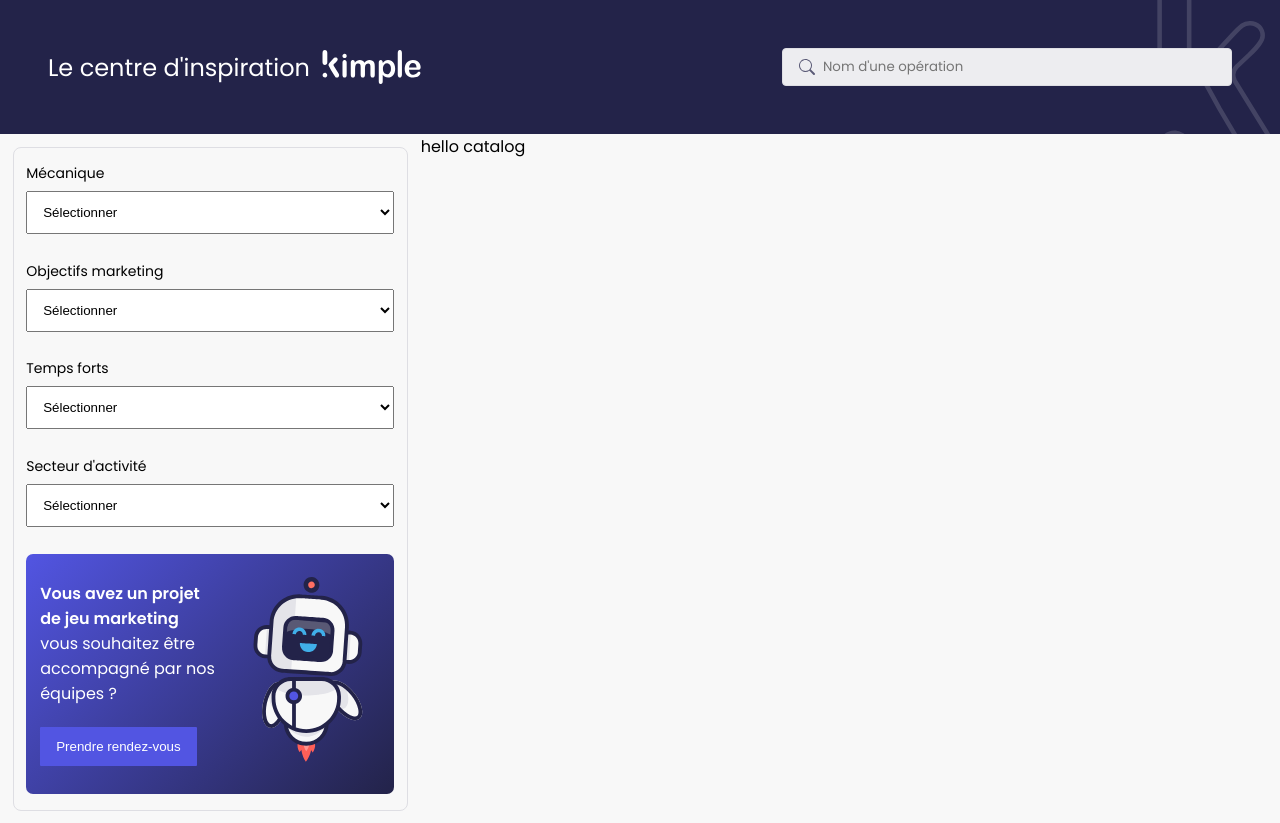
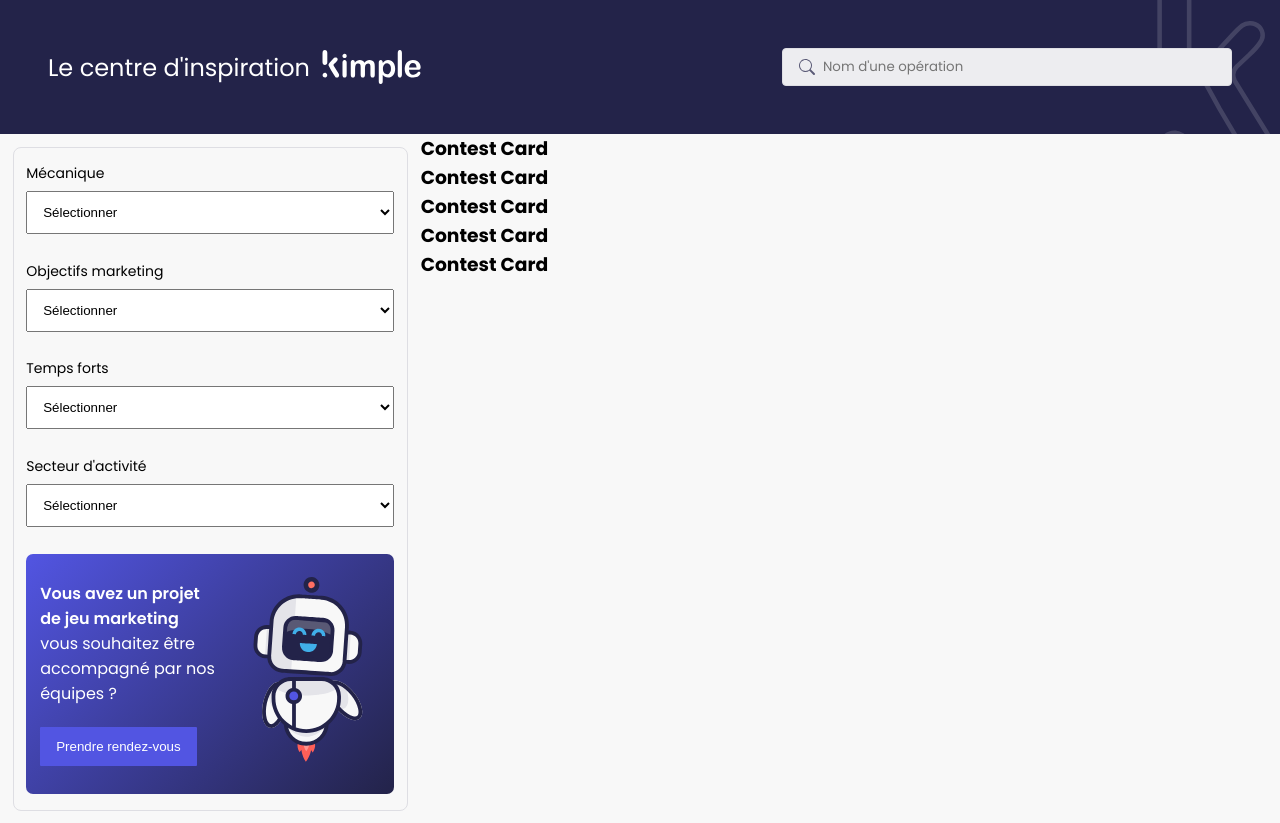
Before and after one commit to Iconejey/centre-d-inspiration, a Next.js app: page / in a window 1280 px wide. Built offline with nearby package versions, Linux system fonts and the light colour scheme.

Commit message:
Added placeholder contest card and renamed sidebar card to contact card

```diff
--- a/app/components/Catalog.js
+++ b/app/components/Catalog.js
@@ -1,5 +1,14 @@
 import '../css/catalog.css';
+import ContestCard from './ContestCard';
 
 export default function Catalog() {
-	return <section className="catalog">hello catalog</section>;
+	return (
+		<section className="catalog">
+			<ContestCard />
+			<ContestCard />
+			<ContestCard />
+			<ContestCard />
+			<ContestCard />
+		</section>
+	);
 }
--- /dev/null
+++ b/app/components/ContactCard.js
@@ -0,0 +1,23 @@
+'use client';
+
+import dynamic from 'next/dynamic';
+import kbotAnimation from '../kbot-lottie.json';
+
+const Lottie = dynamic(() => import('lottie-react'), { ssr: false });
+
+export default function ContactCard() {
+	return (
+		<div className="contact-card">
+			<div className="content">
+				<div className="text">
+					<span className="title">Vous avez un projet de jeu marketing</span>
+					<span className="subtitle">vous souhaitez être accompagné par nos équipes ?</span>
+				</div>
+				<button className="large button">Prendre rendez-vous</button>
+			</div>
+			<div className="lottie">
+				<Lottie animationData={kbotAnimation} loop={true} />
+			</div>
+		</div>
+	);
+}
--- /dev/null
+++ b/app/components/ContestCard.js
@@ -0,0 +1,7 @@
+export default function ContestCard() {
+	return (
+		<div className="contest-card">
+			<h3>Contest Card</h3>
+		</div>
+	);
+}
--- a/app/components/Sidebar.js
+++ b/app/components/Sidebar.js
@@ -1,10 +1,7 @@
 'use client';
 
-import dynamic from 'next/dynamic';
 import '../css/sidebar.css';
-import kbotAnimation from '../kbot-lottie.json';
-
-const Lottie = dynamic(() => import('lottie-react'), { ssr: false });
+import ContactCard from './ContactCard';
 
 export default function Sidebar() {
 	return (
@@ -29,18 +26,7 @@ export default function Sidebar() {
 				<option value="">Sélectionner</option>
 			</select>
 
-			<div className="card">
-				<div className="content">
-					<div className="text">
-						<span className="title">Vous avez un projet de jeu marketing</span>
-						<span className="subtitle">vous souhaitez être accompagné par nos équipes ?</span>
-					</div>
-					<button className="large button">Prendre rendez-vous</button>
-				</div>
-				<div className="lottie">
-					<Lottie animationData={kbotAnimation} loop={true} />
-				</div>
-			</div>
+			<ContactCard />
 		</aside>
 	);
 }
--- a/app/css/sidebar.css
+++ b/app/css/sidebar.css
@@ -22,7 +22,7 @@
 		padding: 0.9em;
 	}
 
-	.card {
+	.contact-card {
 		background: linear-gradient(135deg, #5255e2, #232349);
 		color: white;
 		border-radius: 0.5em;
```
